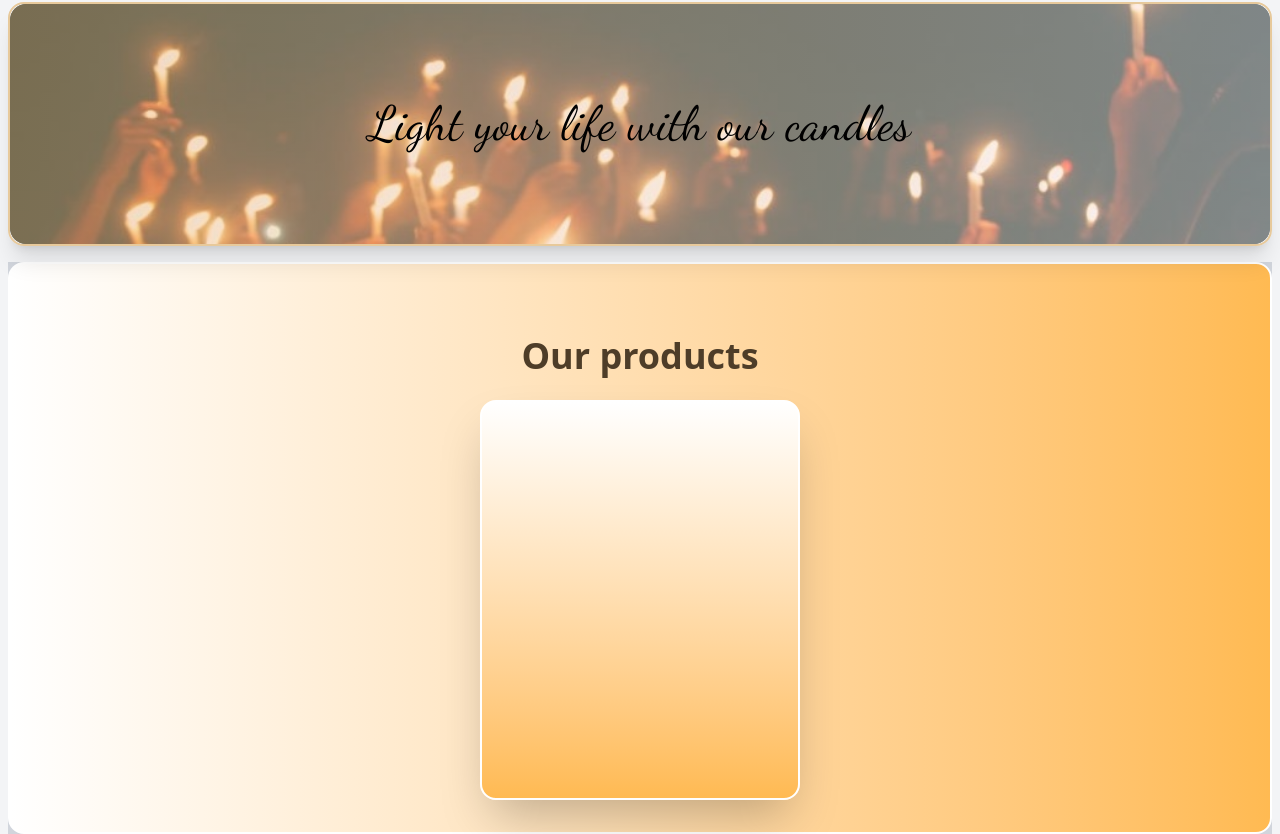
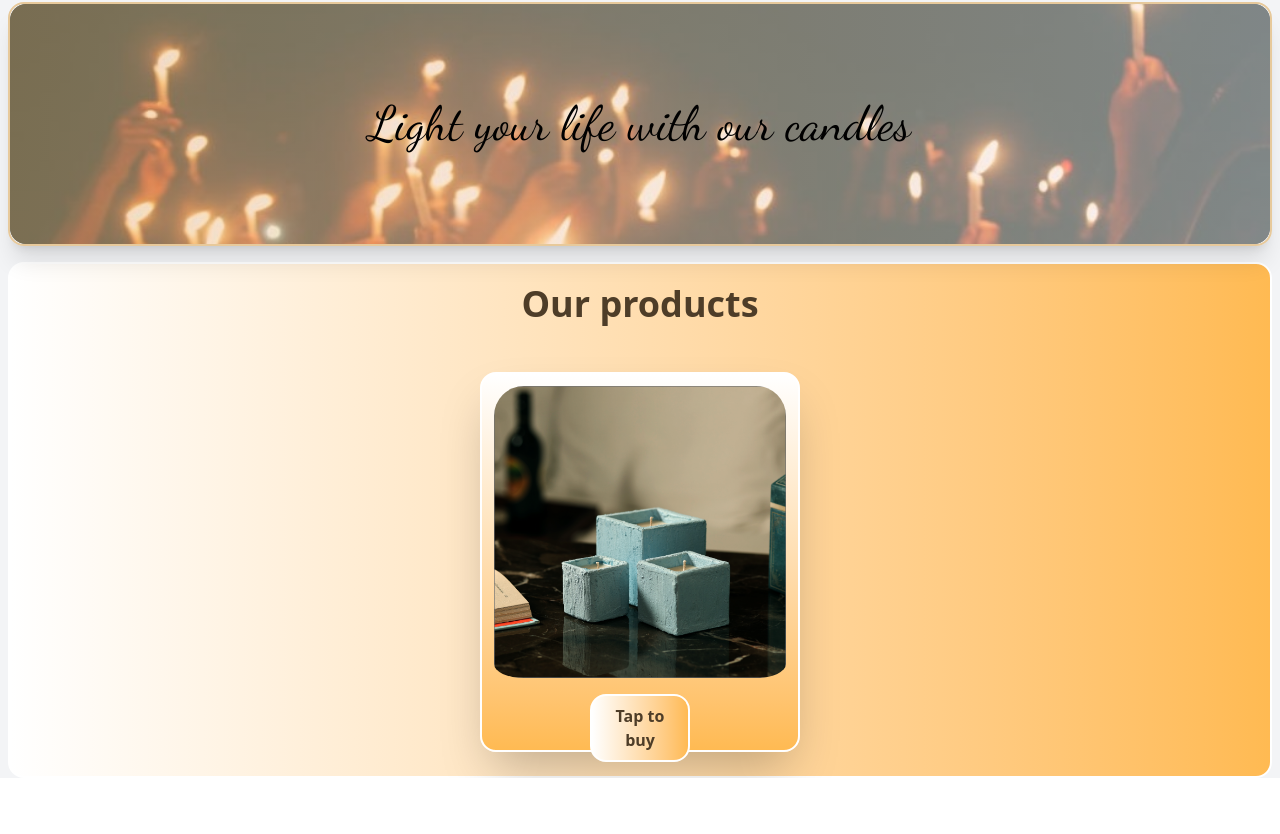
Before and after one commit to AMDHAAROON/Candlex.io, a React (Vite) app: page / in a window 1280 px wide. Shown: the part 822-1656 px from the top of the page. After the commit the page ends 1600 px from the top, so only its background shows below. Built offline with nearby package versions, Linux system fonts and the light colour scheme; a web font is replaced by a local one.

Commit message:
added some styles to cards and buttons

```diff
--- a/src/Components/Product.jsx
+++ b/src/Components/Product.jsx
@@ -7,10 +7,17 @@ import { useState } from 'react'
 export default function Header(){
    const [toggleMenu,settoggleMenu]= useState(false);
     return <>
-    <section className="bg-gray-300 ">
-    <div className='p-8 bg-gradient-to-l from-[#ffba52] to-white border-2 border-white w-full h-auto rounded-2xl'>
-        <h1 className='text-center mt-10 text-4xl font-bold text-[#4E3D28] pb-6'>Our products</h1>
- <div className='mx-auto w-80 h-100 border-2 border-white  pt-10 rounded-2xl bg-gradient-to-t from-[#ffba52] to-white shadow-2xl '>
+    <section className=" " id="products"  >
+    <div className='px-8 bg-gradient-to-l from-[#ffba52] to-white border-2 border-white w-full h-auto rounded-2xl'>
+        <h1 className='text-center mt-5 text-4xl font-bold text-[#4E3D28] pb-6'>Our products</h1>
+ <div className='mx-auto w-80 h-95 p-3 border-2 border-white  my-6 rounded-2xl bg-gradient-to-t from-[#ffba52] to-white shadow-2xl '>
+    <img src="Assets/seperate/candle1.png" className=' pb-4 rounded-[30px] '/>
+    <button className='mx-24 z-10  font-bold p-2  rounded-2xl text-[#4E3D28] bg-gradient-to-l from-[#ffba52] to-white border-2 border-white hover:bg-gradient-to-t from-[#ffba52] to-white'>
+        Tap to buy
+    </button>
+    {/* <button className=' font-bold ml-24 p-2 rounded-2xl text-[#4E3D28] bg-[#ffff] '>
+        view more
+    </button> */}
  </div>
     </div>
     </section>
```
